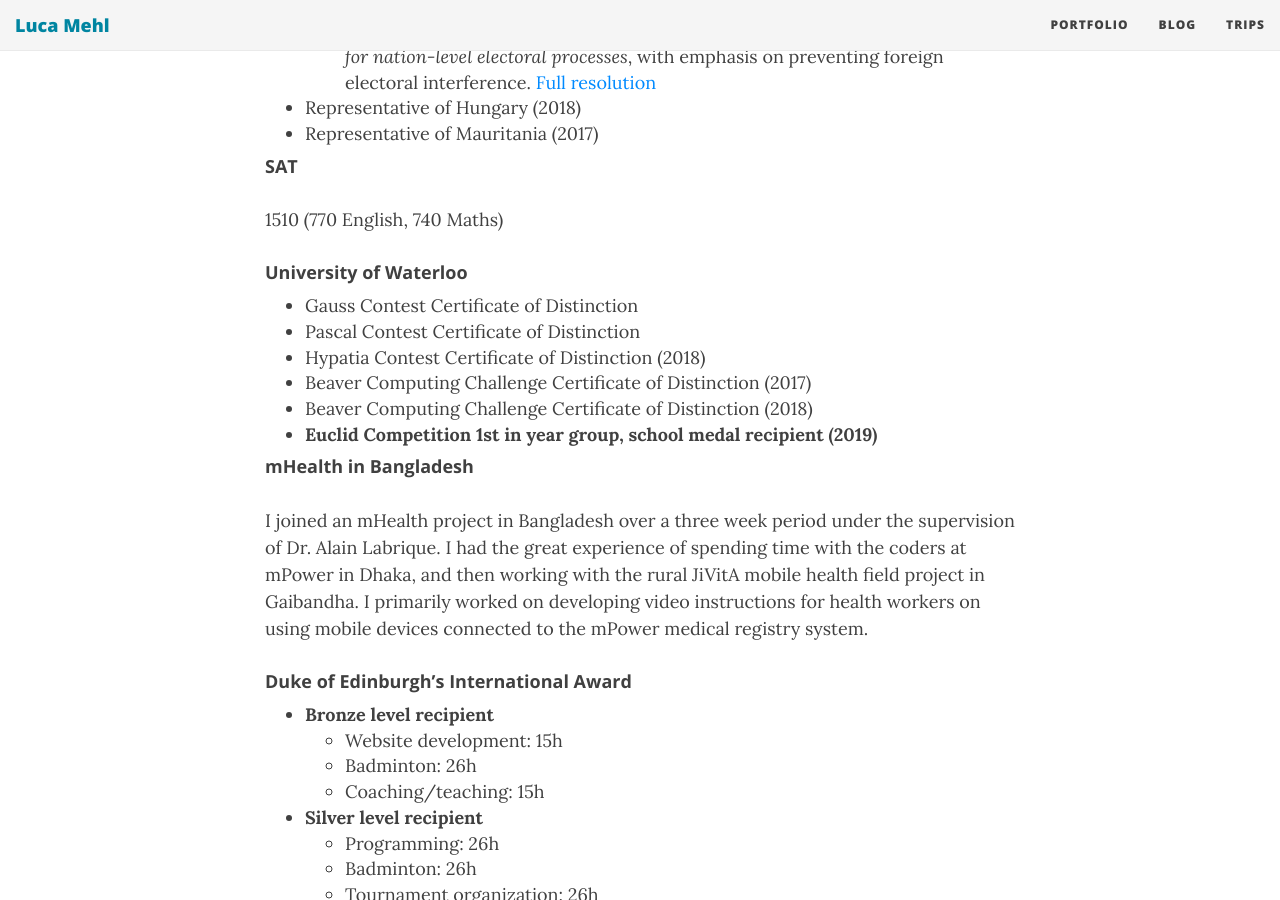
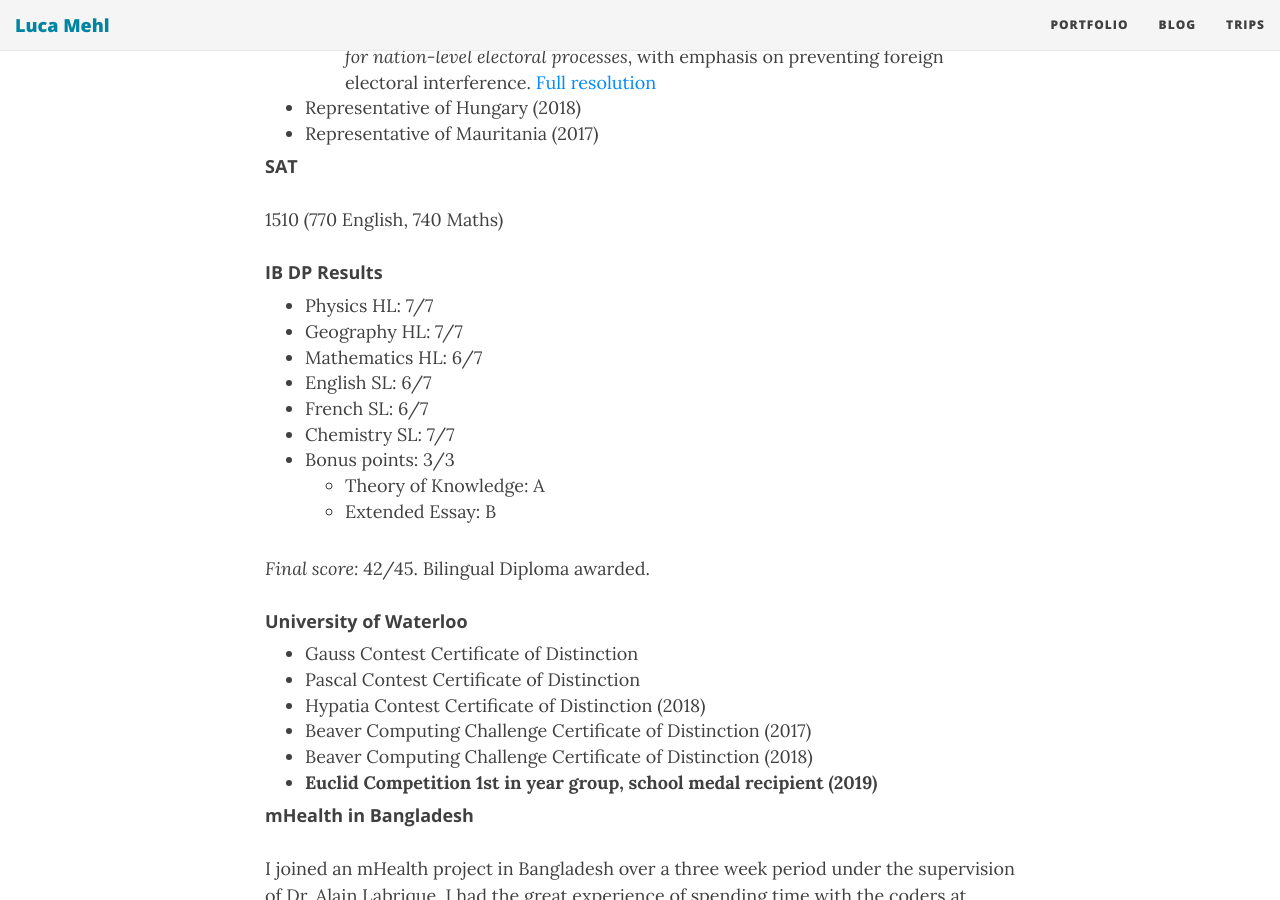
Before and after one commit to Aculisme/LMP2, a Jekyll site: the page built from about.md, in a window 1280 px wide and 900 px high, scrolled down 7304 px. Built offline with Jekyll 4.4.1, drawn with Linux system fonts in a browser that asks for light colours; nearby versions of some CDN libraries.

Commit message:
Added IBDP results to academics

```diff
--- a/about.md
+++ b/about.md
@@ -239,6 +239,20 @@ Links:
 
 1510 (770 English, 740 Maths)
 
+#### **IB DP Results**
+
+* Physics HL: 7/7
+* Geography HL: 7/7
+* Mathematics HL: 6/7
+* English SL: 6/7
+* French SL: 6/7
+* Chemistry SL: 7/7
+* Bonus points: 3/3
+  * Theory of Knowledge: A
+  * Extended Essay: B
+
+*Final score:* 42/45.
+Bilingual Diploma awarded.
 #### **University of Waterloo**
 
 * Gauss Contest Certificate of Distinction
```
